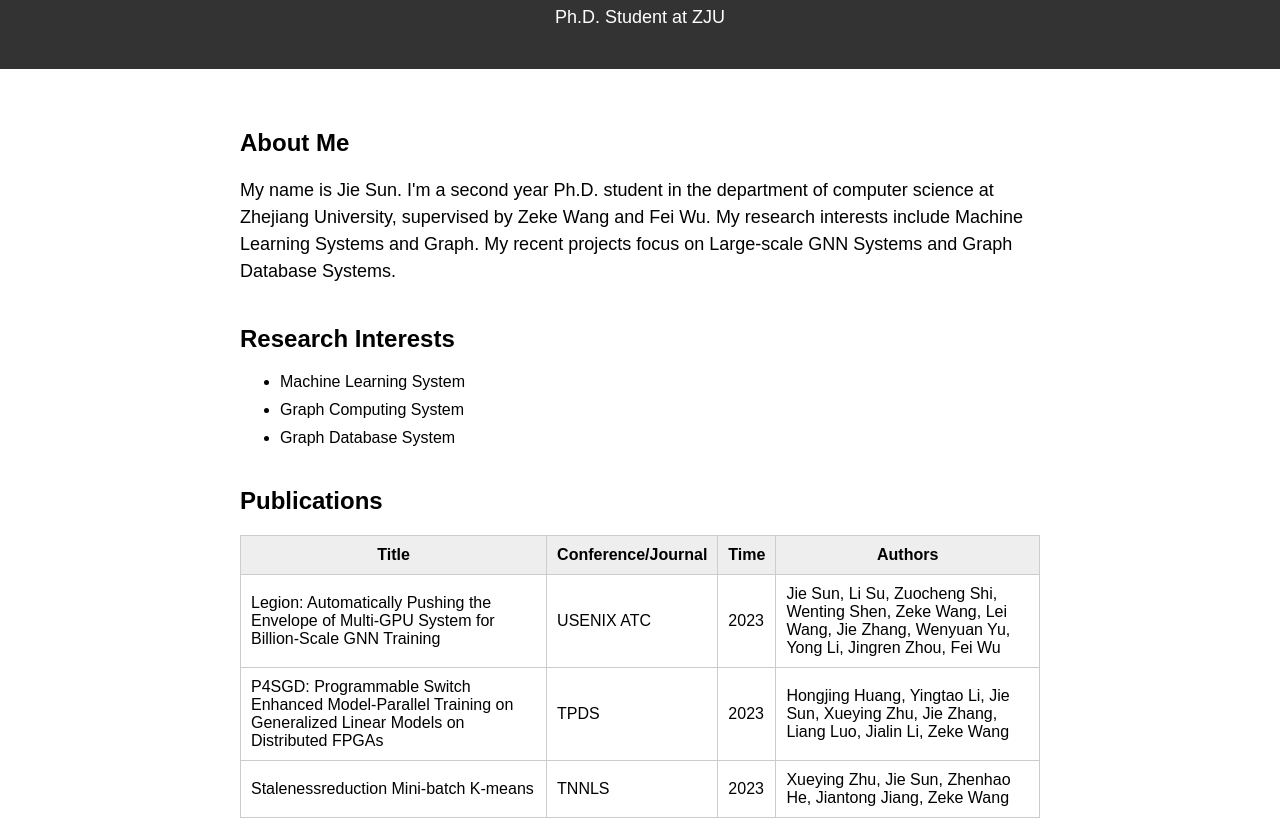
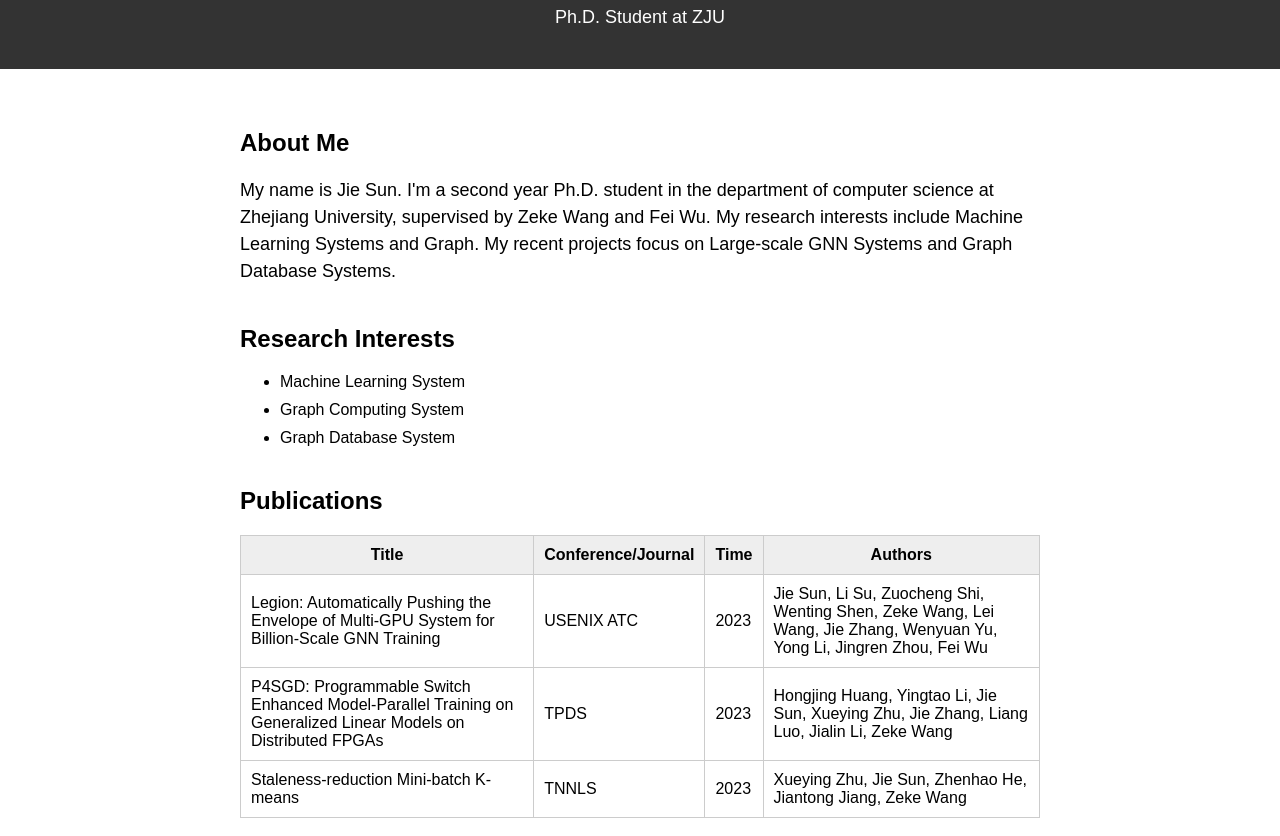
Before and after one commit to JIESUN233/JIESUN233old.github.io, a plain HTML site: page index.html in a window 1280 px wide. Shown: the part 116-952 px from the top of the page. Drawn offline with Linux system fonts and the light colour scheme.

Commit message:
Update index.html

```diff
--- a/index.html
+++ b/index.html
@@ -130,7 +130,7 @@
                 <td>Hongjing Huang, Yingtao Li, Jie Sun, Xueying Zhu, Jie Zhang, Liang Luo, Jialin Li, Zeke Wang</td>
             </tr>
             <tr>
-                <td>Stalenessreduction Mini-batch K-means</td>
+                <td>Staleness-reduction Mini-batch K-means</td>
                 <td>TNNLS </td>
                 <td>2023</td>
                 <td>Xueying Zhu, Jie Sun, Zhenhao He, Jiantong Jiang, Zeke Wang</td>
```
